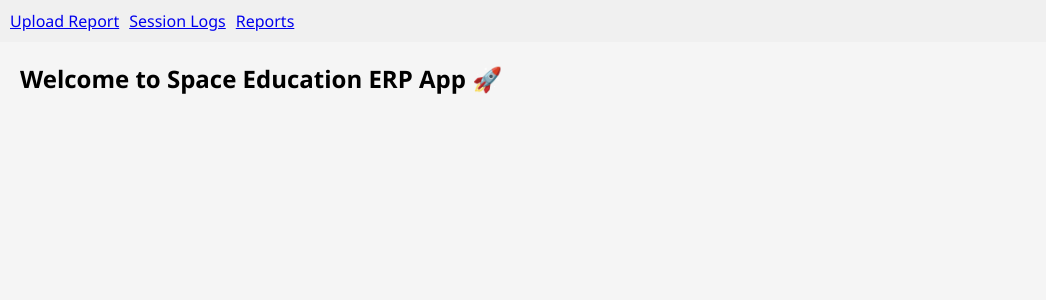
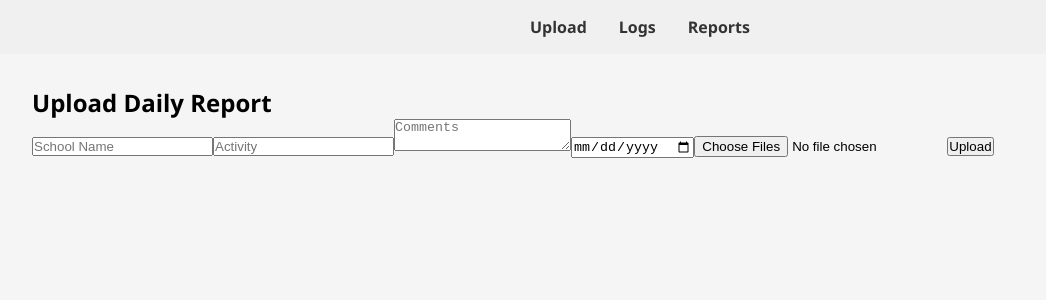
Before and after one commit to th3ankit/space-erp-frontend, a React (Create React App) app: page / in a window 1280 px wide. Shown: the top 300 px of the page, without its empty margins (0-1046 px from the left). Built offline with nearby package versions, Linux system fonts and the light colour scheme.

Commit message:
Update App.js

```diff
--- a/src/App.js
+++ b/src/App.js
@@ -1,4 +1,3 @@
-// src/App.js
 import React from "react";
 import { BrowserRouter as Router, Routes, Route, Link } from "react-router-dom";
 import UploadPage from "./pages/UploadPage";
@@ -8,22 +7,35 @@ import ReportsPage from "./pages/ReportsPage";
 function App() {
   return (
     <Router>
-      <div className="app">
-        <nav style={{ padding: '10px', background: '#f0f0f0' }}>
-          <Link to="/upload" style={{ marginRight: '10px' }}>Upload Report</Link>
-          <Link to="/logs" style={{ marginRight: '10px' }}>Session Logs</Link>
-          <Link to="/reports">Reports</Link>
-        </nav>
+      <nav style={navStyle}>
+        <Link to="/" style={linkStyle}>Upload</Link>
+        <Link to="/logs" style={linkStyle}>Logs</Link>
+        <Link to="/reports" style={linkStyle}>Reports</Link>
+      </nav>
 
+      <div style={{ padding: "2rem" }}>
         <Routes>
-          <Route path="/upload" element={<UploadPage />} />
+          <Route path="/" element={<UploadPage />} />
           <Route path="/logs" element={<LogsPage />} />
           <Route path="/reports" element={<ReportsPage />} />
-          <Route path="/" element={<h2 style={{ padding: '20px' }}>Welcome to Space Education ERP App 🚀</h2>} />
         </Routes>
       </div>
     </Router>
   );
 }
 
+const navStyle = {
+  display: "flex",
+  justifyContent: "center",
+  gap: "2rem",
+  padding: "1rem",
+  backgroundColor: "#f0f0f0",
+  fontWeight: "bold"
+};
+
+const linkStyle = {
+  textDecoration: "none",
+  color: "#333"
+};
+
 export default App;
```
